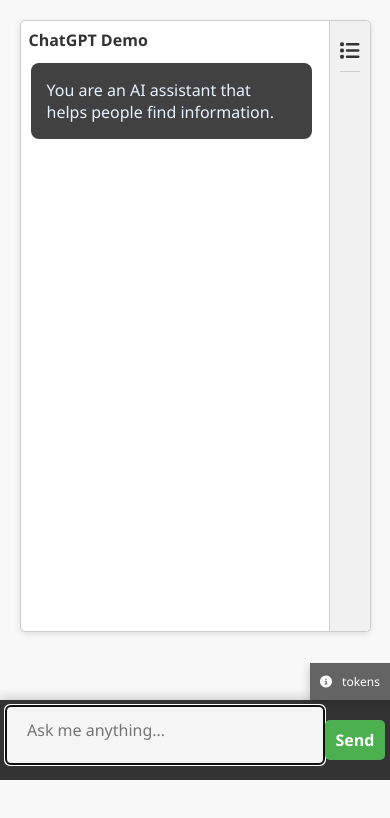
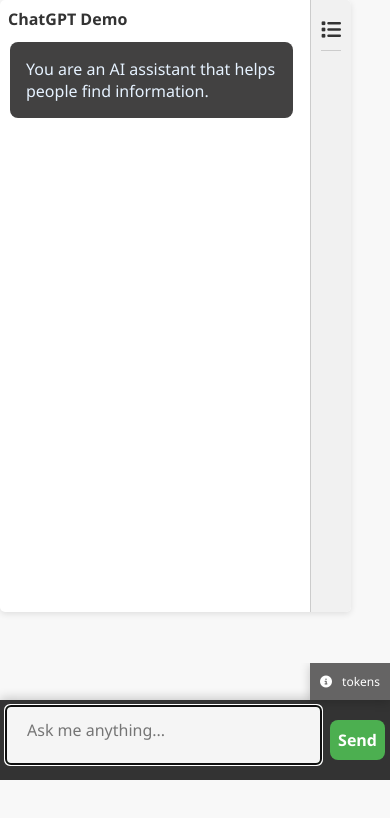
Before and after one commit to hddevteam/Azure-chatGPT-demo, a website: page public/index.html in a window 390 px wide. Drawn offline with nearby package versions, Linux system fonts and the light colour scheme; no server answers.

Commit message:
feat: optimize mobile device compatibility

```diff
--- a/public/main.css
+++ b/public/main.css
@@ -247,10 +247,22 @@
     cursor: pointer;
 }
 
+/* for the mobile devices */
 @media screen and (max-width: 768px) {
 
+    #chat-container {
+        padding: 0;
+        height: calc(100vh - 200px);
+        width: 100%;
+        margin: 0;
+        border: 0;
+        box-shadow: 0;
+
+    }
+
     h1 {
-        margin: 0.5em;
+        margin: 0em;
+        padding: 0.5em;
         font-size: 1em;
     }
 
@@ -276,10 +288,7 @@
         display: none;
     }
 
-    #chat-container {
-        height: calc(100vh - 200px);
-        width: 95%;
-    }
+
 
     #messages {
         width: 100%;
@@ -296,9 +305,7 @@
         padding: 5px;
     }
 
-    button {
-        width: 60px;
-    }
+
 
     .mini-toolbar {
         max-width: 200px;
@@ -308,6 +315,14 @@
     .mini-toolbar span {
         margin-right: 5px;
         font-size: 12px;
+    }
+
+    button {
+        width: fit-content;
+        padding: 0.5em;
+        margin-left: 0.5em;
+        border-radius: 0.5em;
+        font-size: 1em;
     }
 }
 
```
